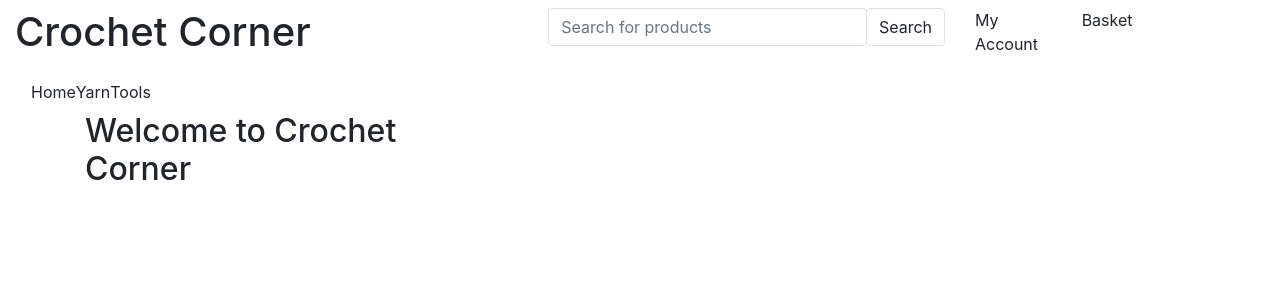
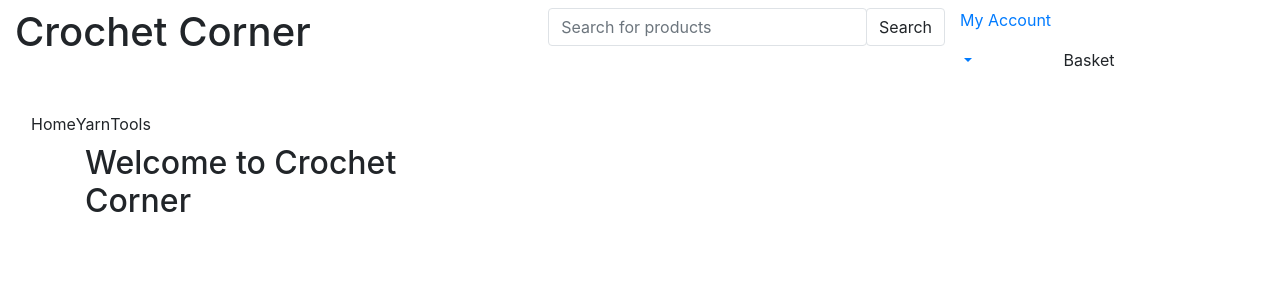
Before and after one commit to cgalpin92/pp5_crochet_corner, a Django app: page / in a window 1280 px wide. Shown: the top 300 px of the page. Run offline with Django 3.2, Linux system fonts and the light colour scheme.

Commit message:
feat: add dropdown component to My Account section in header of base.html

```diff
--- a/templates/base.html
+++ b/templates/base.html
@@ -50,13 +50,29 @@
               </div>
             </form>
           </div>
-          <div class="col-1">
-            <!-- My Account -->
-            <p>My Account</p>
-          </div>
-          <div class="col-1">
-            <!-- Shopping Basket -->
-            <p>Basket</p>
+          <div>
+            <ul class="list-inline list-unstyled">
+              <li class="list-inline-item dropdown">
+                <a href="#" class="dropdown-toggle" id="my-account-options" data-toggle="dropdown" aria-haspopup="true" aria-expanded="false">
+                  <div>
+                    <!-- My Account -->
+                    <p>My Account</p>
+                  </div>
+                </a>
+                <div class="dropdown-menu" aria-labelledby="my-account-options">
+                  <a class="dropdown-item" href="#">My Account</a>
+                  <a class="dropdown-item" href="#">Logout</a>
+                  <a class="dropdown-item" href="#">Sign In</a>
+                  <a class="dropdown-item" href="#">Register</a>
+                </div>
+              </li>
+              <li class="list-inline-item">
+                <div>
+                  <!-- Shopping Basket -->
+                  <p>Basket</p>
+                </div>
+              </li>
+            </ul>
           </div>
         </div>
         <nav class="navbar navbar-expand-lg navbar-light">
```
